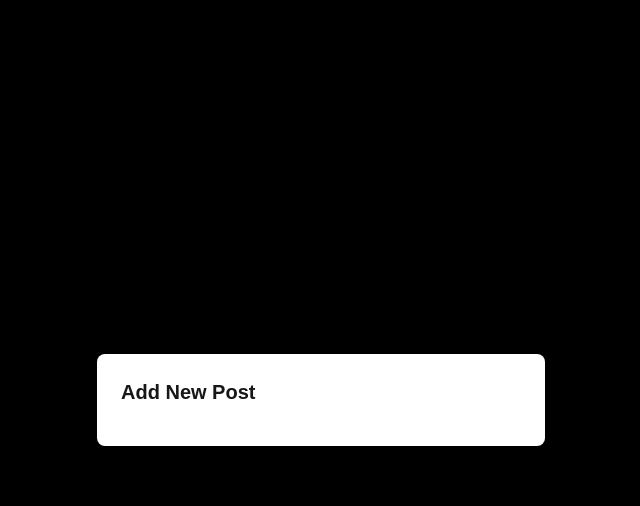
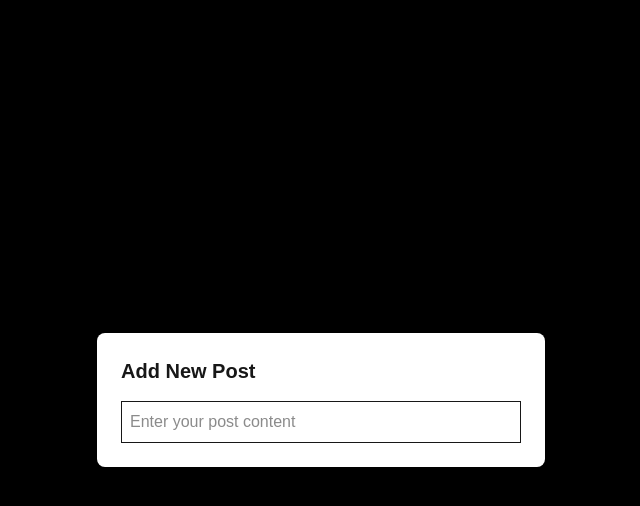
Before and after one commit to manuel4life/alx-project-0x02-setup, a Next.js app in the folder alx-project-0x02/: page /home in a window 1280 px wide. Both pictures are taken after a click on the button "Add Post". Shown: the top 506 px of the page, without its empty margins (319-959 px from the left). Built offline with nearby package versions, Linux system fonts and the light colour scheme.

Commit message:
PostModal

```diff
--- a/alx-project-0x02/components/common/PostModal.tsx
+++ b/alx-project-0x02/components/common/PostModal.tsx
@@ -25,9 +25,12 @@ const PostModal: React.FC<PostModalProps> = ({ isOpen, onClose, onSubmit }) => {
         <h2 id="modal-title" className="text-xl font-bold mb-4">
           Add New Post
         </h2>
-        <form onSubmit={handleSubmit}>
-          {/* ... rest of your form code remains the same ... */}
-        </form>
+        <input
+          type="text"
+          placeholder="Enter your post content"
+          className="border p-2 w-full"
+        />
+        <form onSubmit={handleSubmit}></form>
       </div>
     </div>
   );
```
